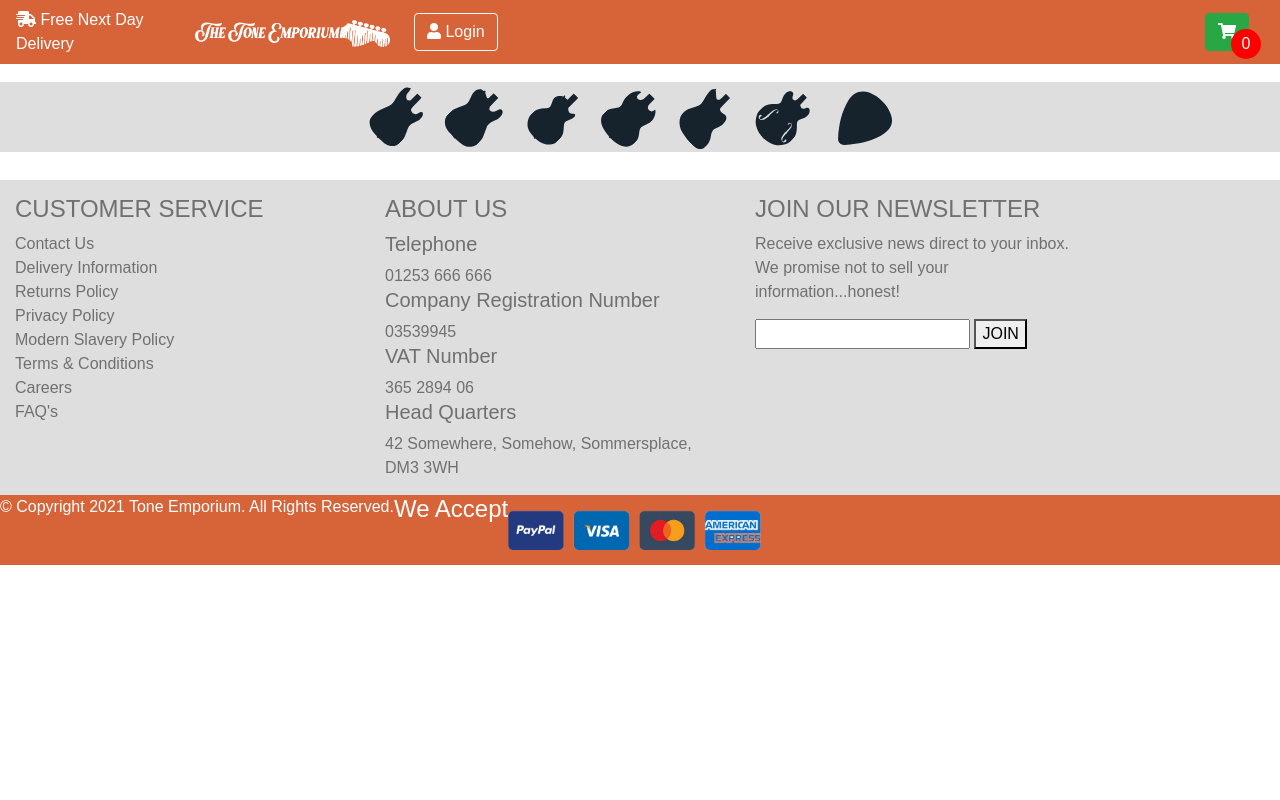
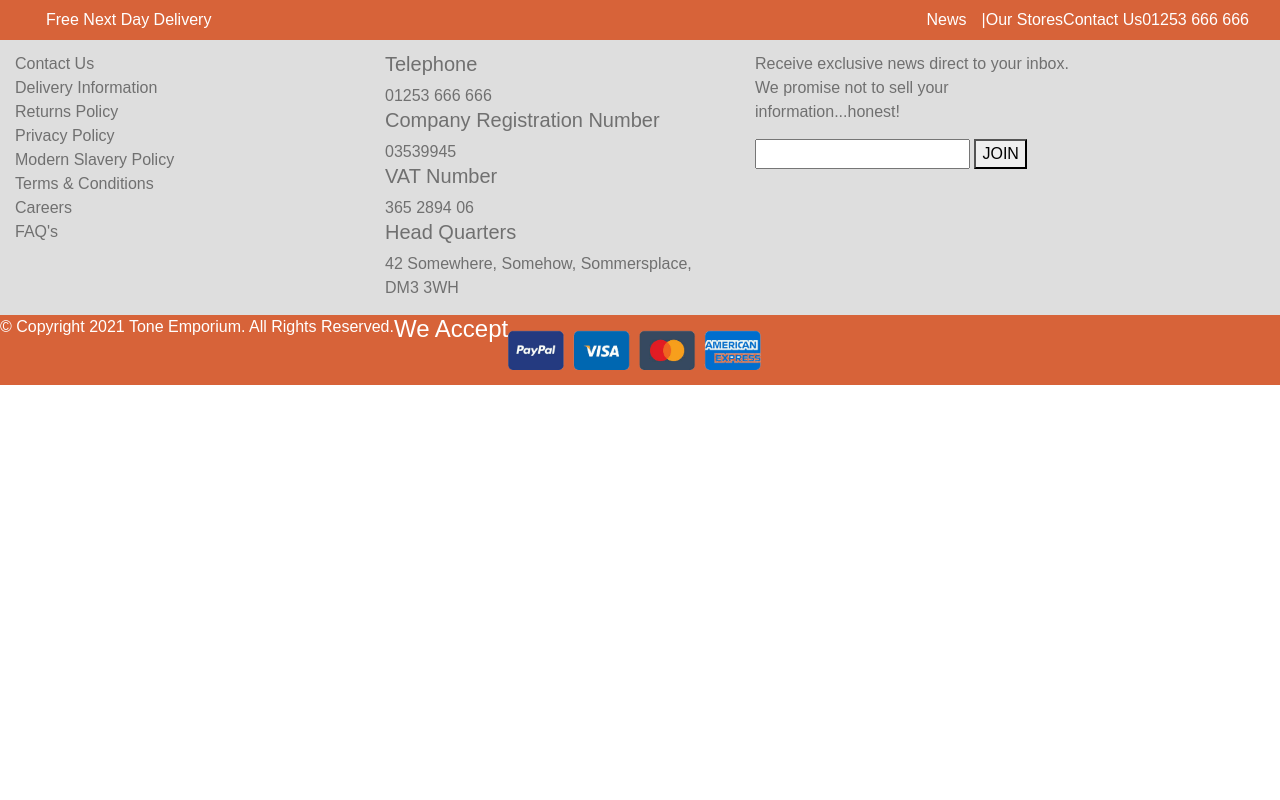
Before and after one commit to davelynam-aws/ToneEmporium, a PHP site: page /detail.php?id=1 in a window 1280 px wide. Run offline with PHP 8.4, Linux system fonts and the light colour scheme; data that the repository does not hold is empty; some libraries are stand-ins or nearby versions.

Commit message:
work on neew header

```diff
--- a/detail.php
+++ b/detail.php
@@ -4,7 +4,7 @@ session_start();
 // include database connection
 include('inc/dbconnect.inc.php' );
 // include the header file
-include('inc/header.php');
+include('inc/newheader.php');
 // include the Breadcrumbs file
 //include('inc/dynamicBreadcrumbs.php');
 // include the Login Form
@@ -12,7 +12,7 @@ include('inc/inc_loginform.php');
 // include Cart Display
 
 
-include('inc/category_nav.php');
+//include('inc/category_nav.php');
 ?>
 
     <script type="text/javascript">
--- a/inc/header.php
+++ b/inc/header.php
@@ -108,14 +108,29 @@ if (isset($_GET[ 'bathroom'] )) {
         <div class="global-container">
             <div class="sticky-footer">
             <!-- Navigation -->
-            <nav class="navbar navbar-expand-lg navbar-dark fixed-top">
-                           <div>
-                     <a href="../index.php" style="color: #fff"><i class="fas fa-shipping-fast"></i> Free Next Day Delivery</a>
+            <nav class="navbar navbar-expand-lg navbar-dark fixed-top" >
+				<div class="flex-container">
+					  <div class="float-left">
+                     <a href="../index.php" style="color: #fff">Free Next Day Delivery</a>
                 </div>
+					<div class="float-lg-right">
+					<a href="../index.php" style="color: #fff"></i>01253 666 666</a>
+				</div>
+					<div class="float-lg-right">
+					<a href="../index.php" style="color: #fff"></i>Contact Us</a>
+				</div>
+				<div class="float-lg-right">
+					<a href="../index.php" style="color: #fff"></i>Our Stores</a>
+				</div>
+									<div class="float-lg-right">
+					<a href="../index.php" style="color: #fff"></i>News</a>
+				</div>
+				</div>
+
                 <div class="container">
 
 
-                <div style="width:20%;">
+                <div style="width:400px;">
                      <a class="navbar-brand" href="../index.php"><img src="/images/main/Logo/logowhitelong.png" style="height:100%; width:100%;" /></a>
                 </div>
 
@@ -177,7 +192,6 @@ if (isset($_GET[ 'bathroom'] )) {
                                     <a href="/checkout1.php" class="btn btn-success">Checkout</a>
                                 </div>
                             </div>
-
                         </div>
                     </div>
                 </div>
--- /dev/null
+++ b/inc/newheader.php
@@ -0,0 +1,104 @@
+<?php
+
+// include database connection
+include('dbconnect.inc.php');
+
+// Search Element (Product or Category)
+if (isset($_GET[ 'bathroom'] )) {
+    $result = mysqli_query($dbconnect, "SELECT * FROM `product` WHERE `p_name` LIKE '%{$_GET['bathroom']}%' or `p_category` LIKE '%{$_GET['bathroom']}%'" );
+
+} else if(isset($_GET['cat'])) {
+
+    // Display the Category
+    $result = mysqli_query($dbconnect, "SELECT * FROM `product` WHERE `p_category`='{$_GET['cat']}'");
+
+} else {
+
+    // Display All Products
+    $result=mysqli_query($dbconnect,"SELECT * FROM `product`");
+};
+
+?>
+
+<!DOCTYPE html>
+    <html>
+
+    <head>
+        <meta name="viewport" content="width=device-width, initial-scale=1.0">
+        <meta charset="utf-8">
+        <title>Tone Emporium | The Home Of Tone </title>
+        <!-- Favicon -->
+        <link rel="icon" type="icon/png" href="/images/Logo/favicon.png">
+
+        <!--JQuery CSS-->
+        <link rel="stylesheet" type="text/css" href="../js/jquery-ui.css" />
+
+        <!-- JQuery -->
+        <script src="/js/jquery.js"></script>
+        <script type="text/javascript" src="../js/jquery-ui.js"></script>
+
+        <!-- Font Awsome -->
+        <link rel="stylesheet" href="https://use.fontawesome.com/releases/v5.1.0/css/all.css" integrity="sha384-lKuwvrZot6UHsBSfcMvOkWwlCMgc0TaWr+30HWe3a4ltaBwTZhyTEggF5tJv8tbt" crossorigin="anonymous">
+
+        <!-- bootstrap -->
+        <script src="/js/bootstrap.bundle.min.js"></script>
+        <script src="/js/bootstrap.min.js"></script>
+        <link rel="stylesheet" type="text/css" href="/css/bootstrap.min.css">
+        <link rel="stylesheet" type="text/css" href="/css/bootstrap-grid.min.css">
+        <link rel="stylesheet" type="text/css" href="/css/bootstrap-reboot.min.css">
+
+        <!-- google fonts -->
+        <link href="https://fonts.googleapis.com/css?family=Roboto" rel="stylesheet">
+
+        <!-- Slick.js -->
+        <link type="text/css" rel="stylesheet" href="/css/slick.css">
+        <link type="text/css" rel="stylesheet" href="/css/slick-theme.css">
+        <script src="/js/slick.min.js"></script>
+
+        <!-- Overrides -->
+        <link rel="stylesheet" type="text/css" href="/css/core.css">
+        <script src="/js/core.js"></script>
+    </head>
+
+    <body>
+
+
+		<nav class="navbar navbar-expand-lg navbar-dark fixed-top">
+			<div class="container-fluid">
+				<div class="col">
+					<a href="../index.php" style="color: #fff">Free Next Day Delivery</a>
+				</div>
+				<div >
+					<a  href="../index.php" style="color: #fff; margin-right:5px;">News</a>
+				</div>
+				<div style="margin-left: 10px;">
+				|
+				</div>
+				<div >
+					<a href="../index.php" style="color: #fff">Our Stores</a>
+				</div>
+				<div >
+					<a href="../index.php" style="color: #fff">Contact Us</a>
+				</div>
+				<div style="margin">
+					<a href="../index.php" style="color: #fff">01253 666 666</a>
+				</div>
+			</div>
+<!--
+			<div>
+				<a href="../index.php" style="color: #fff">Free Next Day Delivery</a>
+			</div>
+			<div class="form-inline">
+				<a href="../index.php" style="color: #fff">01253 666 666</a>
+			</div>
+			<div class="form-inline">
+				<a href="../index.php" style="color: #fff">Contact Us</a>
+			</div>
+			<div class="form-inline">
+				<a href="../index.php" style="color: #fff">Our Stores</a>
+			</div>
+			<div class="form-inline">
+				<a href="../index.php" style="color: #fff">News</a>
+			</div>
+-->
+		</nav>
```
